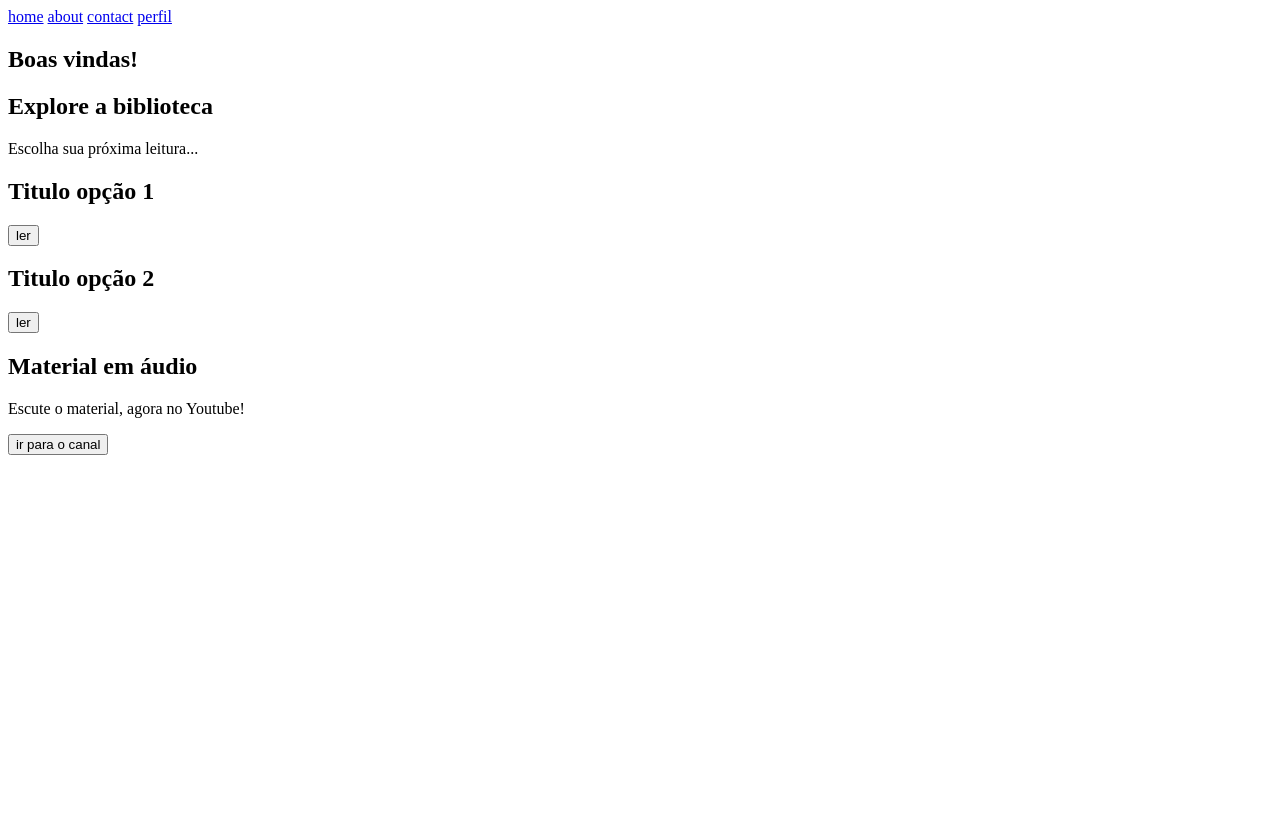
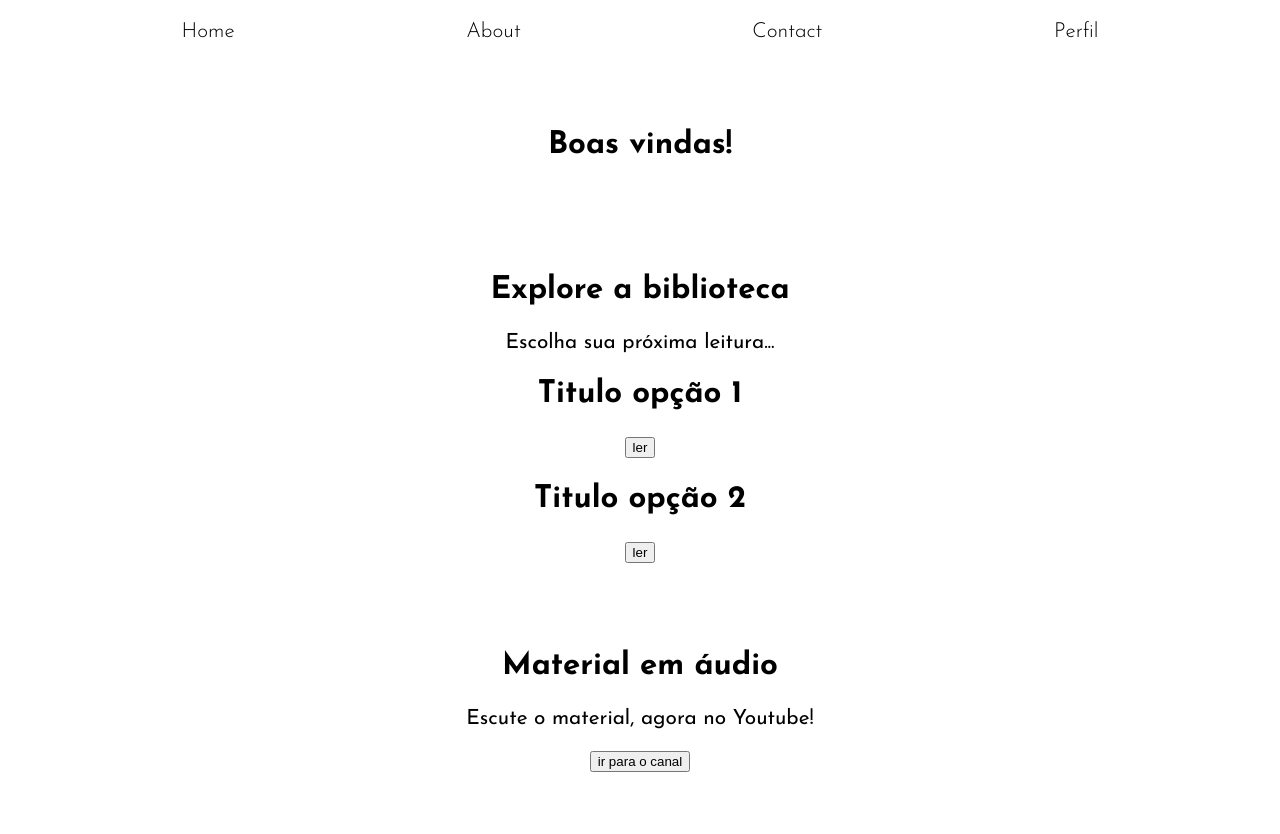
Before and after one commit to NATFERR/DIVULG-NAT-SAN-FERR, a plain HTML site: page index.html in a window 1280 px wide. Before the commit the page ends 800 px from the top, so only its background shows below. Drawn offline with Linux system fonts and the light colour scheme; a web font is replaced by a local one.

Commit message:
initial style

```diff
--- a/index.html
+++ b/index.html
@@ -4,20 +4,22 @@
     <meta charset="UTF-8">
     <meta name="viewport" content="width=device-width, initial-scale=1.0">
     <title>NathalieferreiraBR</title>
+    <link rel="stylesheet" href="style.css">
 </head>
 <body>
-    <header>
-        <nav>
-            <a href="index.html">home</a>
-            <a href="about.html">about</a>
-            <a href="contact.html">contact</a>
-            <a href="profile.html">perfil</a>
+    <header class="container">
+        <nav class="nav">
+            <a href="index.html" class="nav-link">Home</a>
+            <a href="about.html" class="nav-link">About</a>
+            <a href="contact.html" class="nav-link">Contact</a>
+            <a href="profile.html" class="nav-link">Perfil</a>
         </nav>
     </header>
-    <section>
+    <section class="container">
         <h1>Boas vindas!</h1>
+
     </section>
-    <section>
+    <section class="container">
         <h1>Explore a biblioteca</h1>
         <p>Escolha sua próxima leitura...</p>
         <div>
@@ -29,13 +31,13 @@
             <a href="livros/index2.html"target="_blank"><button type="button">ler</button></a>
         </div>
     </section>
-    <section>
+    <section class="container">
         <h1>Material em áudio</h1>
         <p>Escute o material, agora no Youtube!</p>
         <a href="https://www.youtube.com/@nathalieferreiraBR/"target="_blank">
             <button type="button">ir para o canal</button></a>
     </section>
-    <footer>
+    <footer class="container">
 
     </footer>
 </body>
--- a/style.css
+++ b/style.css
@@ -1,5 +1,53 @@
-/*ids de livros/*
-livro1
-O filosofo autodidata
-livro2
-Autobiografia de Charles Darwin
+
+@import url('https://fonts.googleapis.com/css2?family=Josefin+Sans:ital,wght@0,100..700;1,100..700&family=Sevillana&display=swap');
+
+
+/*reset browzer config------------------------------------------------------------------*/
+* {
+    box-sizing: border-box;
+}
+
+
+body {
+    margin: 0;
+    padding: 0;
+    font-family: "Josefin Sans", sans-serif;
+    font-size: 1.3rem;
+}
+
+img {
+    max-width: 100%;
+}
+
+/*reusable center content wrapper*/
+.container {
+    width: 90%;
+    margin: 0 auto;
+    max-width: 1000px;
+    text-align: center;
+}
+
+header {
+    /* background-color: #D78f77; */
+    padding-top: 1em;
+    padding-bottom: 3em;
+    padding-left: 2em;
+    padding-right: 2em;
+}
+
+/*convert to flex for positioning------------------------------------------------------------------*/
+.nav {
+    display: flex;
+    justify-content: space-between;
+    font-size: 1em;
+}
+
+.nav-link {
+    color: black;
+    text-decoration: none;
+    font-weight: 300;
+}
+
+section {
+    padding-bottom: 3em;
+}
```
